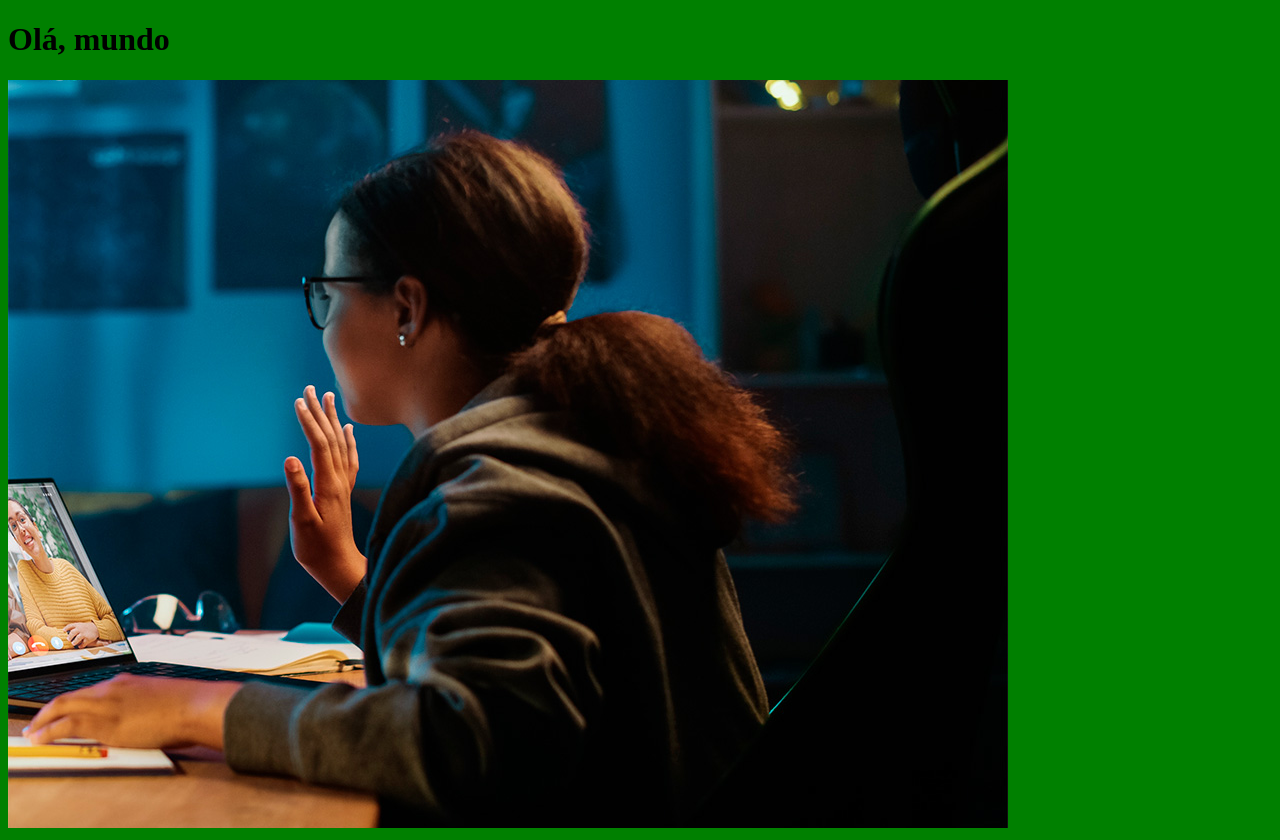
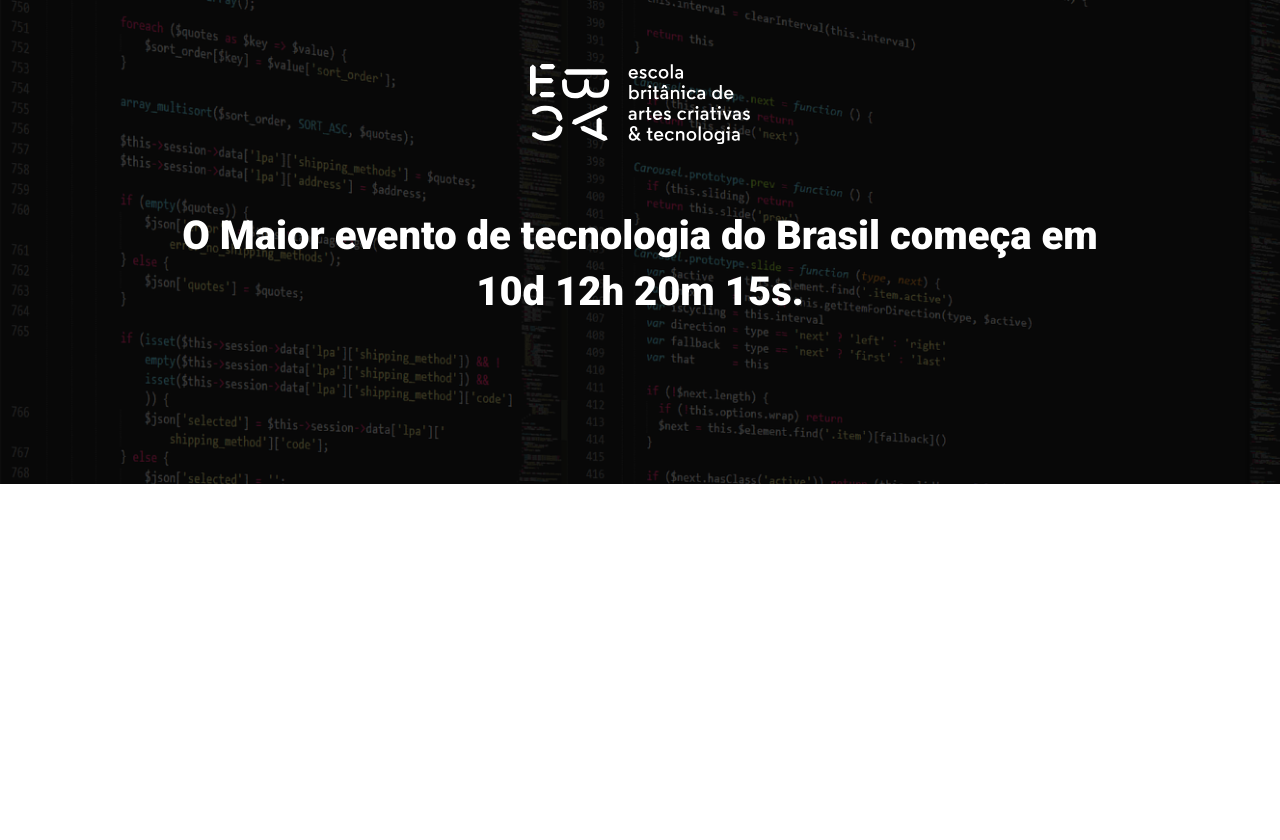
Before and after one commit to KwizatzHaderach/Ebac_tech_talks, a website built with Parcel: page src/index.html in a window 1280 px wide. After the commit the page ends 800 px from the top, so only its background shows below. Built offline with nearby package versions, Linux system fonts and the light colour scheme.

Commit message:
criando hero

```diff
--- a/src/index.html
+++ b/src/index.html
@@ -3,12 +3,21 @@
 <head>
     <meta charset="UTF-8">
     <meta name="viewport" content="width=device-width, initial-scale=1.0">
-    <title>Document</title>
+    <title>EBAC Tech Talks</title>
+    <link rel="preconnect" href="https://fonts.googleapis.com">
+    <link rel="preconnect" href="https://fonts.gstatic.com" crossorigin>
+    <link href="https://fonts.googleapis.com/css2?family=Roboto:wght@400;700;900&display=swap" rel="stylesheet">
     <link rel="stylesheet" href="styles/main.scss">
 </head>
 <body>
-    <h1>Olá, mundo</h1>
-    <img src="./images/backend.png" alt="">
+    <header class="hero">
+        <div class="container">
+            <img class="hero__logo" src="./images/ebac_logo.svg" alt="EBAC logo">
+            <p class="hero__text">
+                O Maior evento de tecnologia do Brasil começa em 10d 12h 20m 15s.
+            </p>
+        </div>
+    </header>
 
     <script src="scripts/main.js"></script>
 </body>
--- /dev/null
+++ b/src/styles/_hero.scss
@@ -0,0 +1,53 @@
+.hero {
+    padding-top: 64px;
+    padding-bottom: 100px;
+    background-image: url(../images/fundo.png);
+    background-repeat: no-repeat;
+    background-size: cover;
+    position: relative;
+
+    .container {
+        position: relative;
+    }
+
+    &::before {
+        position: absolute;
+        top: 0;
+        left: 0;
+        width: 100%;
+        height: 100%;
+        background-color: #000;
+        content: '';
+        opacity: .7;
+    }
+
+    &__text {
+        margin-top: 64px;
+        margin-bottom: 64px;
+        font-size: 40px;
+        line-height: 56px;
+        color: #fff;
+        font-weight: 800;
+        text-align: center;
+    }
+
+    &__logo {
+        margin: 0 auto;
+        height: 80px;
+        display: block;
+    }
+
+    @media (max-width: 640px) {
+        padding: 40px;
+
+        &__logo {
+            height: 40px;
+        }
+
+        &__text {
+            font-size: 22px;
+            line-height: 24px;
+            margin: 24px 0 ;
+        }
+    }
+}
--- a/src/styles/main.scss
+++ b/src/styles/main.scss
@@ -1,3 +1,24 @@
-body {
-    background-color: green;
+@use 'hero';
+
+*{
+    margin: 0;
+    padding: 0;
+    box-sizing: border-box;
+    font-family: Roboto, sans-serif;
+    color: #fff;
 }
+
+.container {
+    max-width: 960px;
+    width: 100%;
+    margin: 0 auto;
+
+    @media (max-width: 640px) {
+        max-width: 80px;
+    }
+
+    @media (max-width: 1024px) {
+        max-width: 90%;
+    }
+
+}
```
